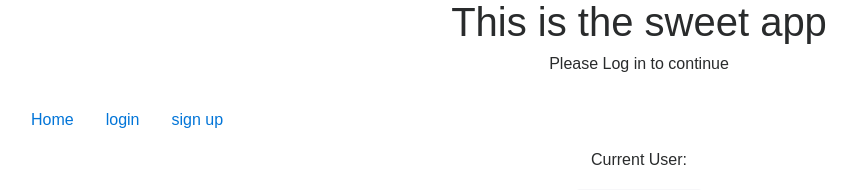
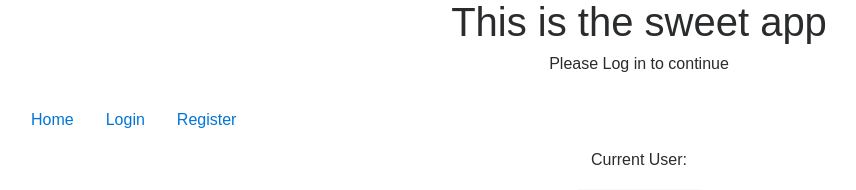
Before and after one commit to finne132/reactionTime, a React (Create React App) app: page / in a window 1280 px wide. Shown: the top 190 px of the page, without its empty margins (1-857 px from the left). Built offline with nearby package versions, Linux system fonts and the light colour scheme; no server answers.

Commit message:
few other minor changes to language and added comments

```diff
--- a/src/App.jsx
+++ b/src/App.jsx
@@ -36,12 +36,12 @@ const DisplayLinks = props => {
 					</li>
 					<li className="nav-item">
 						<Link to="/login" className="nav-link">
-							login
+							Login
 						</Link>
 					</li>
 					<li className="nav-item">
 						<Link to="/signup" className="nav-link">
-							sign up
+							Register
 						</Link>
 					</li>
 				</ul>
@@ -127,5 +127,4 @@ class App extends Component {
 		)
 	}
 }
-
 export default App
--- a/src/components/Home.jsx
+++ b/src/components/Home.jsx
@@ -1,6 +1,4 @@
 import React from 'react'
-// TODO - add proptypes
-
 const Home = props => {
 	if (props.user) {
 		return (
@@ -22,5 +20,4 @@ const Home = props => {
 		)
 	}
 }
-
 export default Home
--- a/src/components/Login/DisplayGoogleSignin.jsx
+++ b/src/components/Login/DisplayGoogleSignin.jsx
@@ -1,3 +1,6 @@
+// this is disabled right now until we set up env files with API keys
+// and there could also be a proxy issue with logging in via google when the server and client are being run locally
+
 // import React, { Component } from 'react'
 // import gBtn_normal from './google_signin_buttons/web/1x/btn_google_signin_dark_normal_web.png'
 // import gBtn_focus from './google_signin_buttons/web/1x/btn_google_signin_dark_focus_web.png'
```
